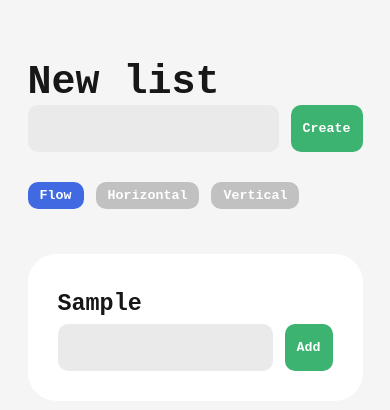
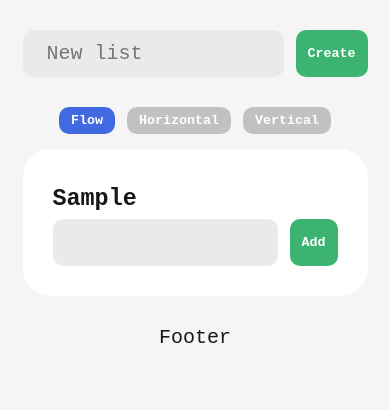
Before and after one commit to stephenmatheis/nextjs-starter, a Next.js app: page / in a window 390 px wide. Both pictures are taken after typing "Sample" into the empty fields and a click on the button "Create". Shown: the top 410 px of the page. Built offline with nearby package versions, Linux system fonts and the light colour scheme.

Commit message:
feat: mobile spacing

```diff
--- a/app/components/list/list.module.scss
+++ b/app/components/list/list.module.scss
@@ -19,7 +19,8 @@
     }
 
     @media screen and (max-width: 500px) {
-        width: 365px;
+        width: 375px;
+        padding-bottom: 0;
     }
 
     // &.horizontal {
--- a/app/components/lists/lists.module.scss
+++ b/app/components/lists/lists.module.scss
@@ -1,14 +1,12 @@
 .main {
     .toolbar {
         display: flex;
-        margin-top: 30px;
+        justify-content: center;
         gap: 12px;
         padding: 0 15px;
     }
 
     .lists {
-        margin-top: 30px;
-
         &.flex {
             display: flex;
             gap: 24px;
@@ -50,7 +48,7 @@
         @media screen and (max-width: 500px) {
             &.flow {
                 column-count: 1;
-                column-width: 365px;
+                column-width: 375px;
             }
         }
 
--- a/app/page.module.scss
+++ b/app/page.module.scss
@@ -16,12 +16,18 @@
     }
 
     @media screen and (max-width: 500px) {
-        max-width: 365px;
+        max-width: 375px;
     }
 
     .header {
         margin-top: 60px;
+        margin-bottom: 30px;
         padding: 0 15px;
+
+        @media screen and (max-width: 500px) {
+            margin-top: 30px;
+            margin-bottom: 30px;
+        }
 
         .toolbar {
             display: flex;
@@ -43,4 +49,9 @@
             }
         }
     }
+
+    .footer {
+        text-align: center;
+        padding: 30px;
+    }
 }
--- a/app/page.tsx
+++ b/app/page.tsx
@@ -277,10 +277,10 @@ export default function Home() {
     return (
         <div className={styles.page}>
             <header className={styles.header}>
-                <h1>New list</h1>
                 <div className={styles.toolbar}>
                     <input
                         type="text"
+                        placeholder="New list"
                         className={styles.field}
                         value={value}
                         onChange={(event) => setValue(event.target.value)}
@@ -308,6 +308,7 @@ export default function Home() {
                 toggleTaskCompletion={handleToggleTaskCompletion}
                 reorderTasks={handleReorderTasks}
             />
+            <footer className={styles.footer}>Footer</footer>
         </div>
     );
 }
```
